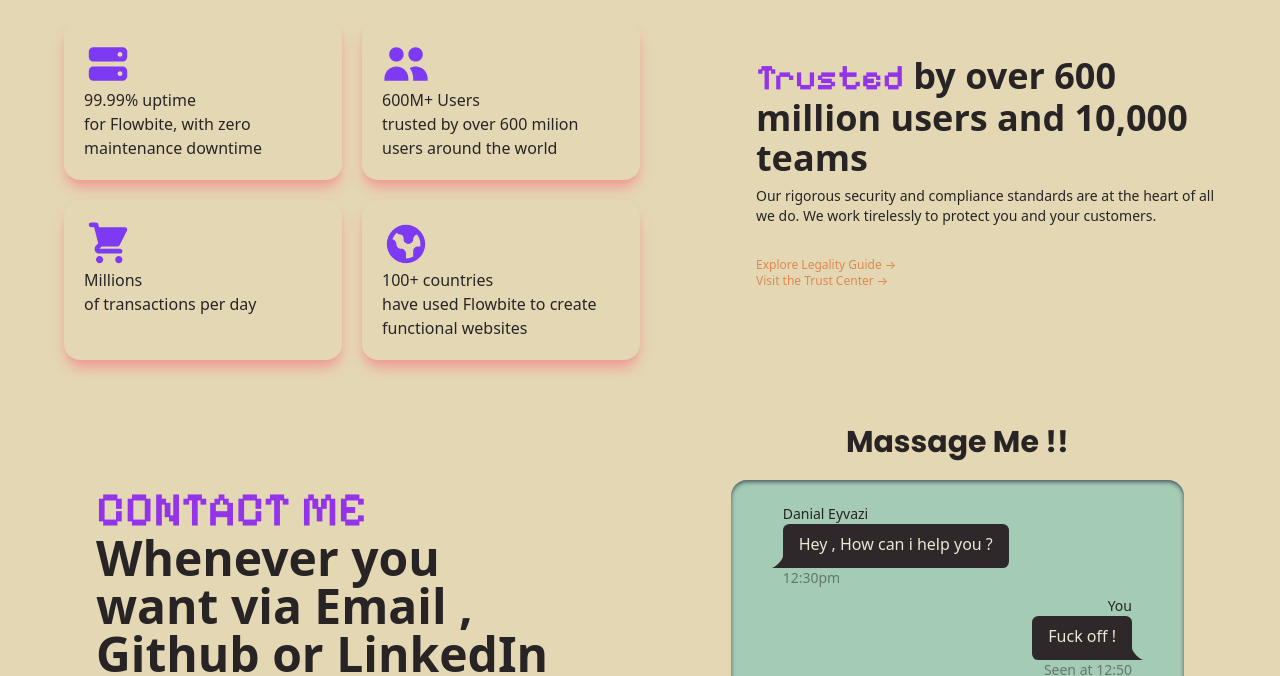
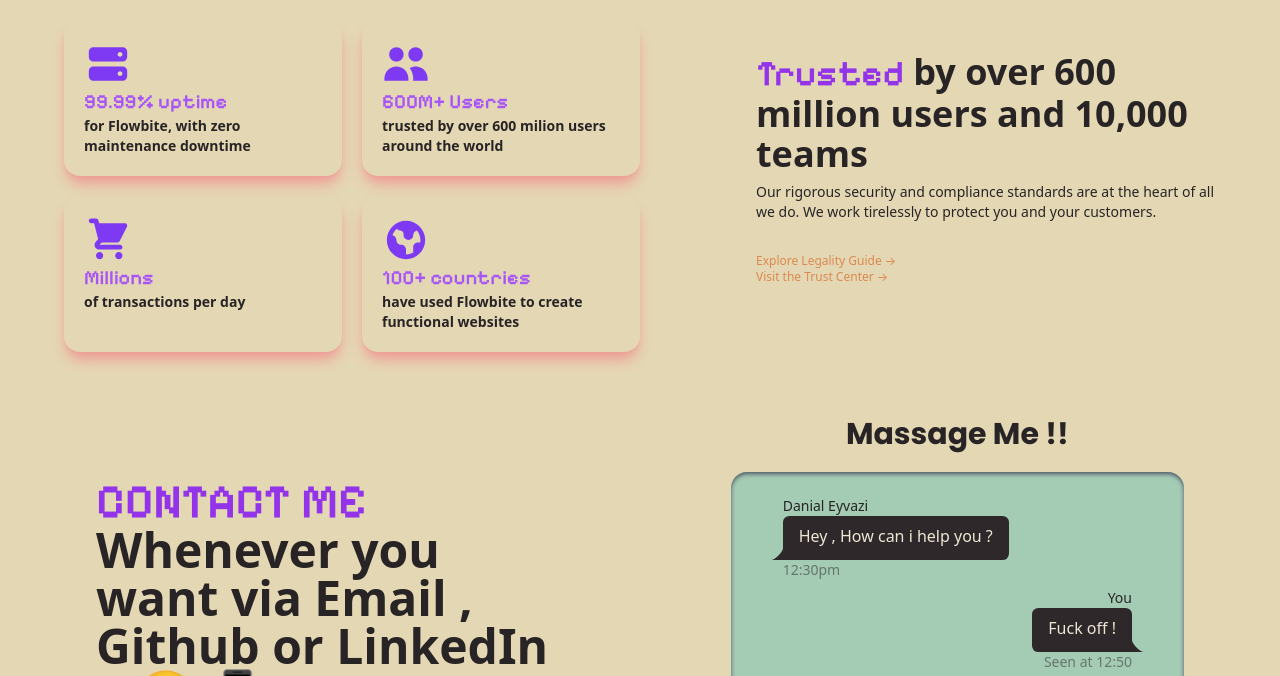
Before and after one commit to danialeyz/SPA-app, a website: page postcss/public/build/test.html in a window 1280 px wide. Shown: the part 124-800 px from the top of the page. Drawn offline with Linux system fonts and the light colour scheme.

Commit message:
Update test.html

```diff
--- a/postcss/public/build/test.html
+++ b/postcss/public/build/test.html
@@ -203,8 +203,12 @@
             </svg>
 
             <div>
-              <h6>99.99% uptime</h6>
-              <p>for Flowbite, with zero maintenance downtime</p>
+              <h6 class="font-pixely text-purple-500 font-bold text-xl">
+                99.99% uptime
+              </h6>
+              <p class="font-semibold text-sm">
+                for Flowbite, with zero maintenance downtime
+              </p>
             </div>
           </div>
 
@@ -225,8 +229,12 @@
             </svg>
 
             <div>
-              <h6>600M+ Users</h6>
-              <p>trusted by over 600 milion users around the world</p>
+              <h6 class="font-pixely text-purple-500 font-bold text-xl">
+                600M+ Users
+              </h6>
+              <p class="font-semibold text-sm">
+                trusted by over 600 milion users around the world
+              </p>
             </div>
           </div>
 
@@ -247,8 +255,10 @@
             </svg>
 
             <div>
-              <h6>Millions</h6>
-              <p>of transactions per day</p>
+              <h6 class="font-pixely text-purple-500 font-bold text-xl">
+                Millions
+              </h6>
+              <p class="font-semibold text-sm">of transactions per day</p>
             </div>
           </div>
 
@@ -271,8 +281,12 @@
             </svg>
 
             <div>
-              <h6>100+ countries</h6>
-              <p>have used Flowbite to create functional websites</p>
+              <h6 class="font-pixely text-purple-500 font-bold text-xl">
+                100+ countries
+              </h6>
+              <p class="font-semibold text-sm">
+                have used Flowbite to create functional websites
+              </p>
             </div>
           </div>
         </div>
```
